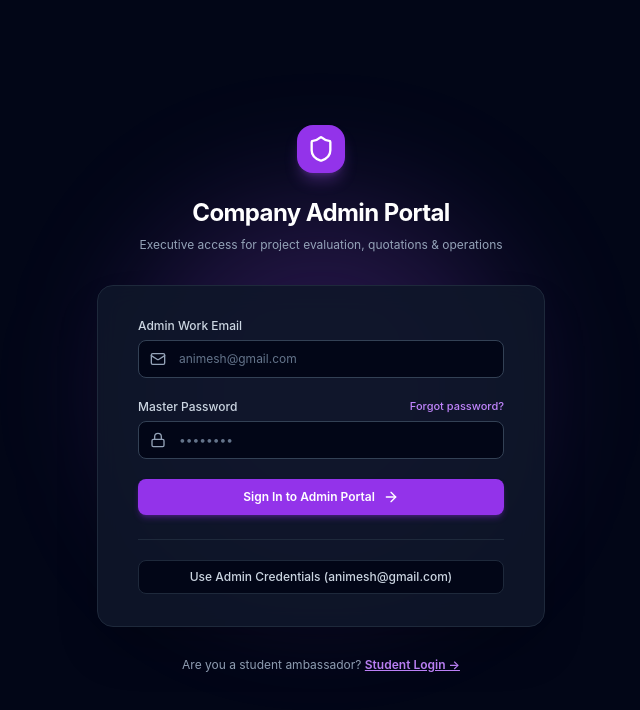
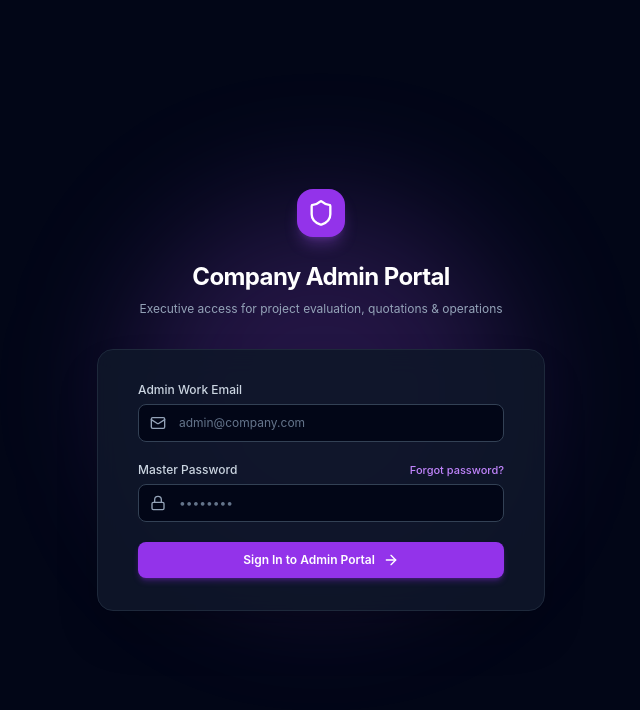
Before and after one commit to Animeshjain02/StudentManagementSystem, a Next.js app: page /admin/login in a window 1280 px wide. Shown: the top 710 px of the page, without its empty margins (319-959 px from the left). Built offline with nearby package versions, Linux system fonts and the light colour scheme.

Commit message:
up to date

```diff
--- a/src/app/admin/login/AdminLoginClient.tsx
+++ b/src/app/admin/login/AdminLoginClient.tsx
@@ -41,11 +41,6 @@ export function AdminLoginClient() {
     } finally {
       setLoading(false);
     }
-  };
-
-  const fillDemoAdmin = () => {
-    setEmail("animesh@gmail.com");
-    setPassword("animesh@2026");
   };
 
   return (
@@ -92,7 +87,7 @@ export function AdminLoginClient() {
                   required
                   value={email}
                   onChange={(e) => setEmail(e.target.value)}
-                  placeholder="animesh@gmail.com"
+                  placeholder="admin@company.com"
                   className="block w-full pl-10 pr-3 py-2.5 bg-slate-950 border border-slate-700 rounded-lg text-white text-xs placeholder-slate-500 focus:outline-none focus:ring-2 focus:ring-purple-500 focus:border-transparent transition-all"
                 />
               </div>
@@ -135,23 +130,6 @@ export function AdminLoginClient() {
               <ArrowRight className="w-4 h-4" />
             </button>
           </form>
-
-          {/* Quick Admin Credentials Fill */}
-          <div className="mt-6 pt-5 border-t border-slate-800">
-            <button
-              type="button"
-              onClick={fillDemoAdmin}
-              className="w-full py-2 px-3 rounded-lg bg-slate-950 hover:bg-slate-900 text-slate-300 text-xs border border-slate-800 font-medium transition-colors flex items-center justify-center gap-2 cursor-pointer"
-            >
-              <span>Use Admin Credentials (animesh@gmail.com)</span>
-            </button>
-          </div>
-        </div>
-
-        <div className="text-center mt-6">
-          <Link href="/student/login" prefetch={false} className="text-xs text-slate-400 hover:text-slate-300 transition-colors">
-            Are you a student ambassador? <span className="text-purple-400 font-semibold underline">Student Login &rarr;</span>
-          </Link>
         </div>
       </div>
     </div>
--- a/src/components/layouts/AdminLayout.tsx
+++ b/src/components/layouts/AdminLayout.tsx
@@ -196,7 +196,7 @@ export function AdminLayout({ children, title, subtitle }: AdminLayoutProps) {
             </div>
             <div className="overflow-hidden">
               <div className="text-xs font-semibold text-white truncate">{user?.name || "Administrator"}</div>
-              <div className="text-[10px] text-slate-400 truncate">{user?.email || "animesh@gmail.com"}</div>
+              <div className="text-[10px] text-slate-400 truncate">{user?.email || "admin@company.com"}</div>
             </div>
           </div>
           <button
```
